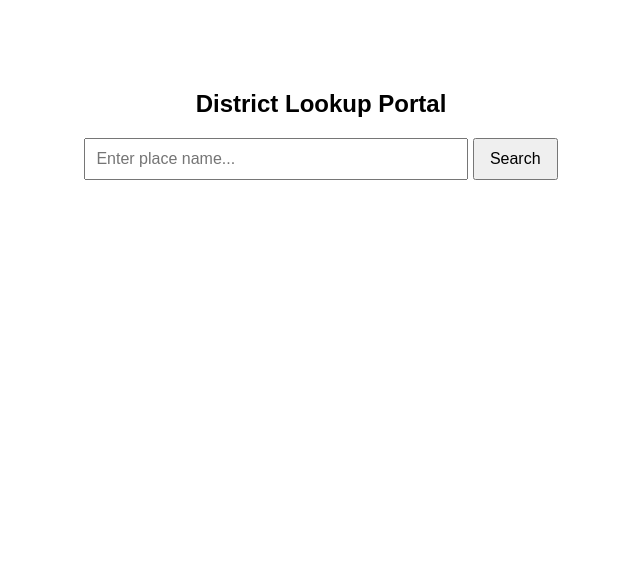
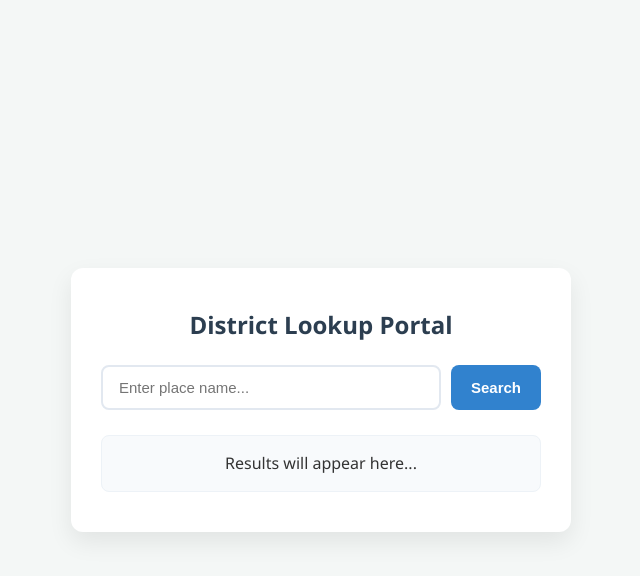
Before and after one commit to bodhi-c/district-lookup-app, a website: page public/index.html in a window 1280 px wide. Shown: the whole page, without its empty margins (319-959 px from the left). Drawn offline with Linux system fonts and the light colour scheme.

Commit message:
Refactor HTML structure and styles for layout

```diff
--- a/public/index.html
+++ b/public/index.html
@@ -5,39 +5,108 @@
   <meta name="viewport" content="width=device-width, initial-scale=1.0">
   <title>District Lookup Portal</title>
   <style>
+    * {
+      box-sizing: border-box;
+      margin: 0;
+      padding: 0;
+    }
+
     body {
-      font-family: Arial, sans-serif;
-      max-width: 600px;
-      margin: 50px auto;
+      font-family: 'Segoe UI', Tahoma, Geneva, Verdana, sans-serif;
+      background-color: #f4f7f6;
+      color: #333;
+      display: flex;
+      justify-content: center;
+      align-items: center;
+      min-height: 100vh;
       padding: 20px;
+    }
+
+    .card {
+      background: #ffffff;
+      padding: 40px 30px;
+      border-radius: 12px;
+      box-shadow: 0 10px 25px rgba(0, 0, 0, 0.08);
+      max-width: 500px;
+      width: 100%;
       text-align: center;
     }
+
+    h2 {
+      margin-bottom: 24px;
+      color: #2c3e50;
+      font-size: 24px;
+      font-weight: 600;
+    }
+
+    .search-box {
+      display: flex;
+      gap: 10px;
+    }
+
     input[type="text"] {
-      padding: 10px;
-      width: 60%;
-      font-size: 16px;
+      flex: 1;
+      padding: 12px 16px;
+      font-size: 15px;
+      border: 2px solid #e2e8f0;
+      border-radius: 8px;
+      outline: none;
+      transition: border-color 0.2s ease-in-out;
     }
+
+    input[type="text"]:focus {
+      border-color: #3182ce;
+    }
+
     button {
-      padding: 10px 15px;
-      font-size: 16px;
+      padding: 12px 20px;
+      font-size: 15px;
+      font-weight: 600;
+      color: #ffffff;
+      background-color: #3182ce;
+      border: none;
+      border-radius: 8px;
       cursor: pointer;
+      transition: background-color 0.2s ease-in-out;
     }
+
+    button:hover {
+      background-color: #2b6cb0;
+    }
+
     #result {
       margin-top: 25px;
-      font-size: 18px;
-      line-height: 1.5;
+      font-size: 16px;
+      line-height: 1.6;
+      word-wrap: break-word;
+      background: #f8fafc;
+      padding: 15px;
+      border-radius: 8px;
+      border: 1px solid #edf2f7;
+      min-height: 50px;
+      display: flex;
+      align-items: center;
+      justify-content: center;
+    }
+
+    /* Target specific red text outputs */
+    .highlight-red {
+      color: #e53e3e;
+      font-weight: bold;
     }
   </style>
 </head>
 <body>
 
-  <h2>District Lookup Portal</h2>
-  <form id="searchForm">
-    <input type="text" id="placeInput" placeholder="Enter place name..." required />
-    <button type="submit">Search</button>
-  </form>
+  <div class="card">
+    <h2>District Lookup Portal</h2>
+    <form id="searchForm" class="search-box">
+      <input type="text" id="placeInput" placeholder="Enter place name..." required />
+      <button type="submit">Search</button>
+    </form>
 
-  <div id="result"></div>
+    <div id="result">Results will appear here...</div>
+  </div>
 
   <script>
     document.getElementById('searchForm').addEventListener('submit', async function(e) {
@@ -54,7 +123,7 @@
 
         resultDiv.innerHTML = data.result;
       } catch (error) {
-        resultDiv.innerHTML = '<span style="color: red;">An error occurred while fetching results.</span>';
+        resultDiv.innerHTML = '<span style="color: #e53e3e;">An error occurred while fetching results.</span>';
       }
     });
   </script>
```
